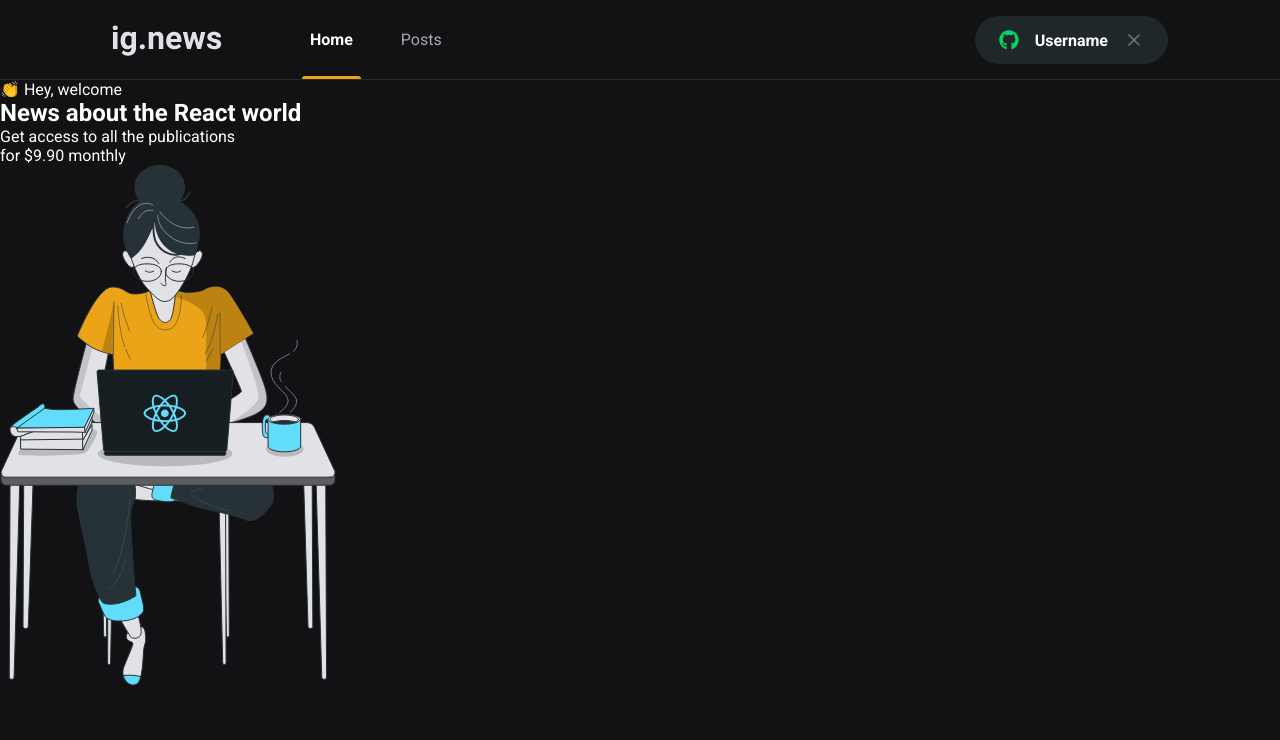
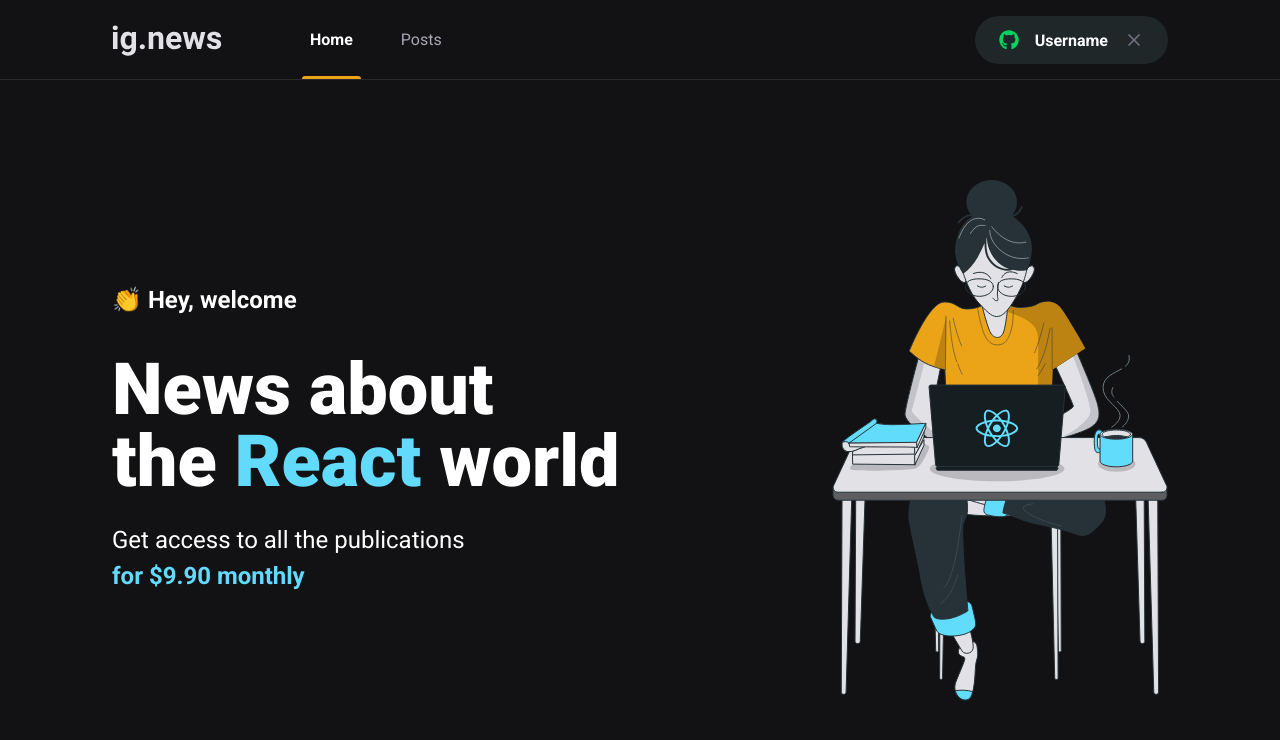
Before and after one commit to iagob28/ignews, a Next.js app: page / in a window 1280 px wide. Shown: the top 740 px of the page. Built offline with nearby package versions, Linux system fonts and the light colour scheme.

Commit message:
home page done

```diff
--- a/src/pages/home.module.scss
+++ b/src/pages/home.module.scss
@@ -0,0 +1,40 @@
+.contentContainer {
+  max-width: 1120px;
+  margin: 0 auto;
+  padding: 0 2rem;
+  height: calc(100vh - 5rem);
+
+  display: flex;
+  align-items: center;
+  justify-content: space-between;
+}
+
+.hero {
+  max-width: 600px;
+
+  > span {
+    font-size: 1.5rem;
+    font-weight: bold;
+  }
+
+  h1 {
+    font-size: 4.5rem;
+    line-height: 4.5rem;
+    font-weight: 900;
+    margin-top: 2.5rem;
+
+    span {
+      color: var(--cyan-500);
+    }
+  }
+
+  p {
+    font-size: 1.5rem;
+    line-height: 2.25rem;
+    margin-top: 1.5rem;
+    span {
+      color: var(--cyan-500);
+      font-weight: bold;
+    }
+  }
+}
--- a/src/pages/index.tsx
+++ b/src/pages/index.tsx
@@ -1,4 +1,5 @@
 import Head from "next/head";
+import styles from "./home.module.scss";
 
 export default function Home() {
   return (
@@ -6,11 +7,11 @@
       <Head>
         <title>Home | ig.news</title>
       </Head>
-      <main>
-        <section>
+      <main className={styles.contentContainer}>
+        <section className={styles.hero}>
           <span>👏 Hey, welcome</span>
           <h1>
-            News about the <span>React</span> world
+            News about <br /> the <span>React</span> world
           </h1>
           <p>
             Get access to all the publications <br />
```
